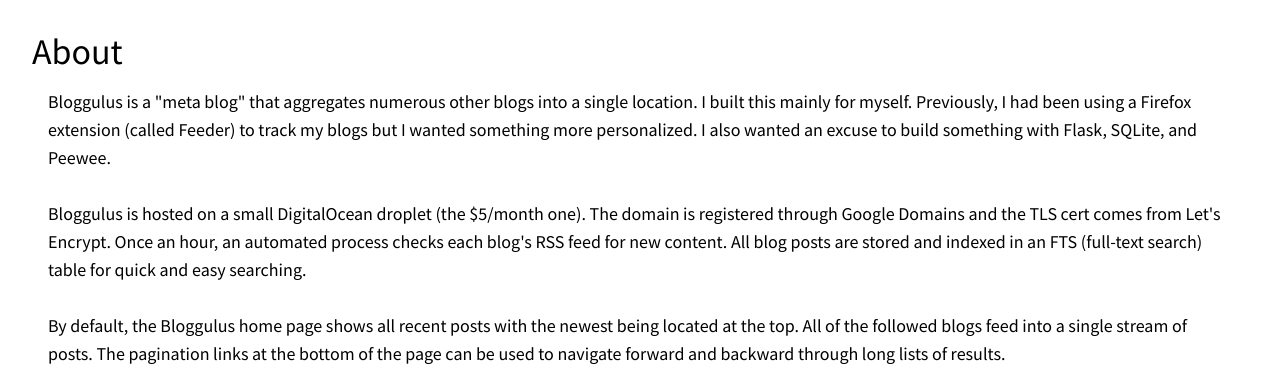
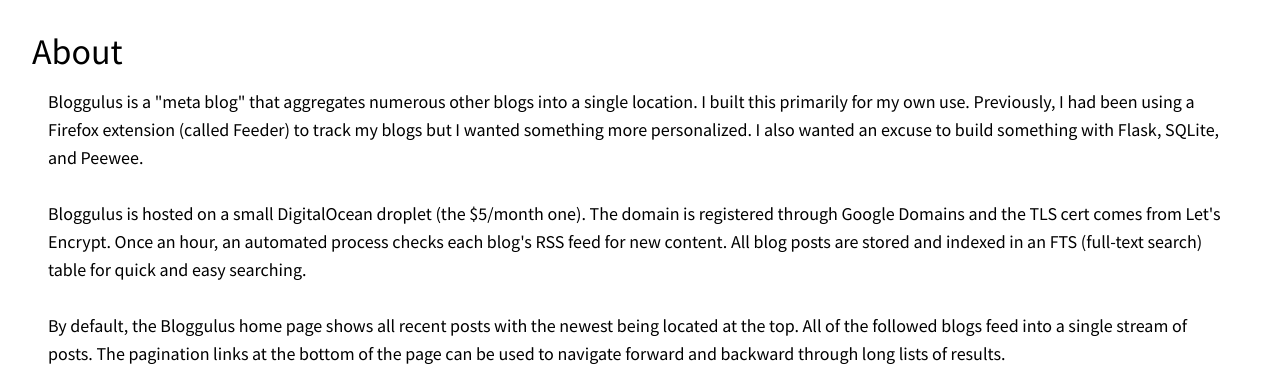
Before and after one commit to theandrew168/bloggulus, a Flask app: page /about in a window 1280 px wide. Shown: the part 80-448 px from the top of the page. Run offline with Flask 2, Linux system fonts and the light colour scheme; data that the repository does not hold is empty; parts of the project's set-up code (start-up, migrations or seed data) failed here and were passed over.

Commit message:
Adjust wording in about page

```diff
--- a/templates/about.html
+++ b/templates/about.html
@@ -8,7 +8,7 @@
 <div class="m-4 text-lg">
 	<p>
 		Bloggulus is a "meta blog" that aggregates numerous other blogs into a single location.
-		I built this mainly for myself.
+		I built this primarily for my own use.
 		Previously, I had been using a Firefox extension (called Feeder) to track my blogs but I wanted something more personalized.
 		I also wanted an excuse to build something with Flask, SQLite, and Peewee.
 	</p>
```
